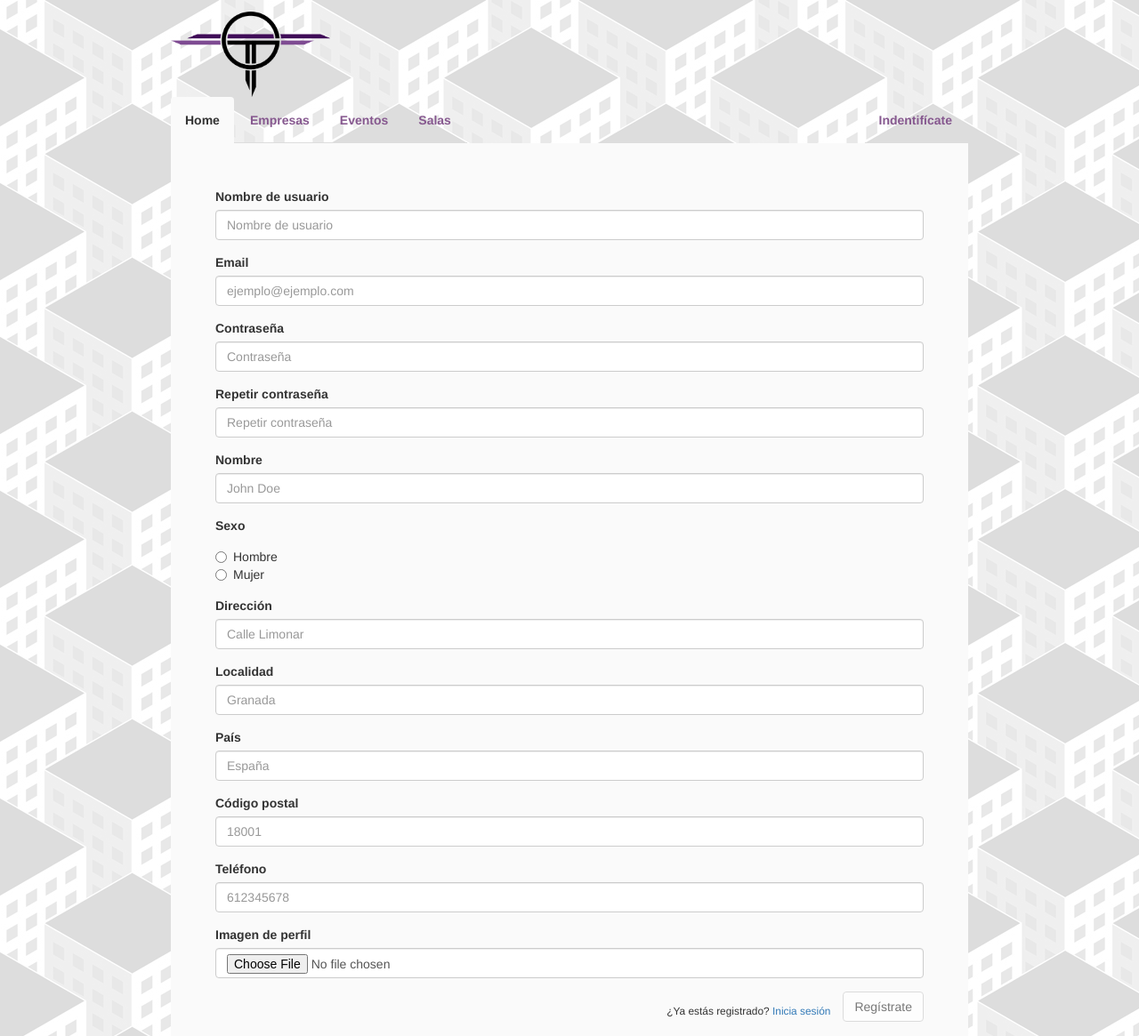
After one commit to fblupi/grado_informatica-DIU, a PHP site: page /registro.php in a window 1280 px wide. The commit adds this page. Shown: the whole page at 89% size. Run offline with PHP 8.4, Linux system fonts and the light colour scheme.

Commit message:
interfaces de inicio de sesion, registro y recordar contraseña

```diff
--- a/DIU/assets/css/style.css
+++ b/DIU/assets/css/style.css
@@ -61,7 +61,7 @@ nav{
 }
 
 section {
-		padding: 20;
+		padding: 50;
 		height: auto;
   	background-color: #FAFAFA;
 }
@@ -91,23 +91,45 @@ article{
   color: #86588F !important;
 }
 
-
 .navbar-default .navbar-toggle{
 		background-color: white !important;
 }
+
+.izquierda{
+	float: right;
+	padding: 14;
+}
+
+.divInicioSesion{
+	padding: 50;
+	height: 100%;
+}
+
+.inicioSesion{
+	float:right;
+}
+
+.form-horizontal .has-feedback .form-control-feedback {
+	right: 0;
+}
+
+
 @media (max-width: 768px) {
 	h1{
 		font-size: 24px;
 	}
+
 	h2{
 		font-size: 20px;
 	}
+
 	#divPrincipal{
 		display: block;
 		margin: 0 auto;
 		width: 100%;
 		margin-top: 1%;
 	}
+
 	.navbar-nav li{
 		float:none;
 		background-color: transparent !important;
@@ -132,4 +154,21 @@ article{
 			border: 0;
 	}
 
+	.izquierda{
+		margin: 0;
+		float: inherit;
+		padding: 0;
 	}
+
+	.divInicioSesion{
+		width: 100%;
+		padding: 30;
+		height: 100%;
+	}
+
+	section{
+		padding: 30;
+	}
+
+
+}
--- a/DIU/footer.php
+++ b/DIU/footer.php
@@ -1,2 +1,3 @@
 <script src="http://ajax.googleapis.com/ajax/libs/jquery/1/jquery.js"></script>
 <script src="assets/js/bootstrap.min.js"></script>
+<script src="assets/js/validator.js"></script>
--- /dev/null
+++ b/DIU/registro.php
@@ -0,0 +1,68 @@
+<?php include 'header.php'; ?>
+<section>
+<article>
+	<form class="form-signin" method="POST" action="registrarUsuario.php" data-toggle="validator" role="form" enctype="multipart/form-data">
+			<div class="form-group has-feedback">
+				<label>Nombre de usuario</label>
+				<input type="text" class="form-control" id="login" name="login" placeholder="Nombre de usuario" maxlength="10" required>
+				<span class="glyphicon form-control-feedback" aria-hidden="true"></span>
+			</div>
+		<div class="form-group has-feedback">
+				<label>Email</label>
+				<input type="email" pattern="^[-a-z0-9~!$%^&*_=+}{\'?]+(\.[-a-z0-9~!$%^&*_=+}{\'?]+)*@([a-z0-9_][-a-z0-9_]*(\.[-a-z0-9_]+)*\.(aero|arpa|biz|com|coop|edu|gov|info|int|mil|museum|name|net|org|pro|travel|mobi|[a-z][a-z])|([0-9]{1,3}\.[0-9]{1,3}\.[0-9]{1,3}\.[0-9]{1,3}))(:[0-9]{1,5})?$" class="form-control" id="correo" name="correo" placeholder="ejemplo@ejemplo.com" required>
+				<span class="glyphicon form-control-feedback" aria-hidden="true"></span>
+			</div>
+			<div class="form-group has-feedback">
+				<label>Contraseña</label>
+				<input type="password" data-minlength="6" class="form-control" id="pass" name="pass" placeholder="Contraseña" required>
+				<span class="glyphicon form-control-feedback" aria-hidden="true"></span>
+			</div>
+		<div class="form-group has-feedback">
+				<label>Repetir contraseña</label>
+					<input type="password" class="form-control" id="pass2" name="pass2" data-match="#pass" placeholder="Repetir contraseña" required>
+					<span class="glyphicon form-control-feedback" aria-hidden="true"></span>
+			</div>
+		<div class="form-group">
+				<label>Nombre</label>
+					<input type="text" class="form-control" id="nombre" name="nombre" placeholder="John Doe">
+			</div>
+		<div class="form-group">
+				<label>Sexo</label>
+					<div class="radio">
+						<label><input type="radio" name="sexo" value="hombre">Hombre</label><br>
+						<label><input type="radio" name="sexo" value="mujer">Mujer</label>
+					</div>
+			</div>
+		<div class="form-group">
+				<label>Dirección</label>
+					<input type="text" class="form-control" id="direccion" name="direccion" placeholder="Calle Limonar">
+			</div>
+		<div class="form-group">
+				<label>Localidad</label>
+					<input type="text" class="form-control" id="localizacion" name="localizacion" placeholder="Granada">
+			</div>
+		<div class="form-group">
+				<label>País</label>
+					<input type="text" class="form-control" id="pais" name="pais" placeholder="España">
+			</div>
+		<div class="form-group">
+				<label>Código postal</label>
+					<input type="text" class="form-control" id="codigoPostal" name="codigoPostal" placeholder="18001">
+			</div>
+		<div class="form-group">
+				<label>Teléfono</label>
+					<input type="tel" class="form-control" id="telefono" name="telefono" placeholder="612345678">
+			</div>
+
+		<div class="form-group">
+				<label>Imagen de perfil</label>
+					<input type="file" class="form-control" id="imagen" name="imagen">
+		</div>
+			<div class="form-group">
+				<button type="submit" class="btn btn-default inicioSesion">Regístrate</button>
+				<small class="izquierda">¿Ya estás registrado?<a href="inicioSesion.php"> Inicia sesión</a></small>
+			</div>
+		</form>
+</article>
+</section>
+<?php include 'footer.php'; ?>
```
Also changed, not shown: DIU/assets/js/validator.js (added, +325 -0 lines), DIU/inicioSesion.php (+24 -2 lines), DIU/recordarPass.php (added, +26 -0 lines). Lines whose indentation alone changed are shown as unchanged.
